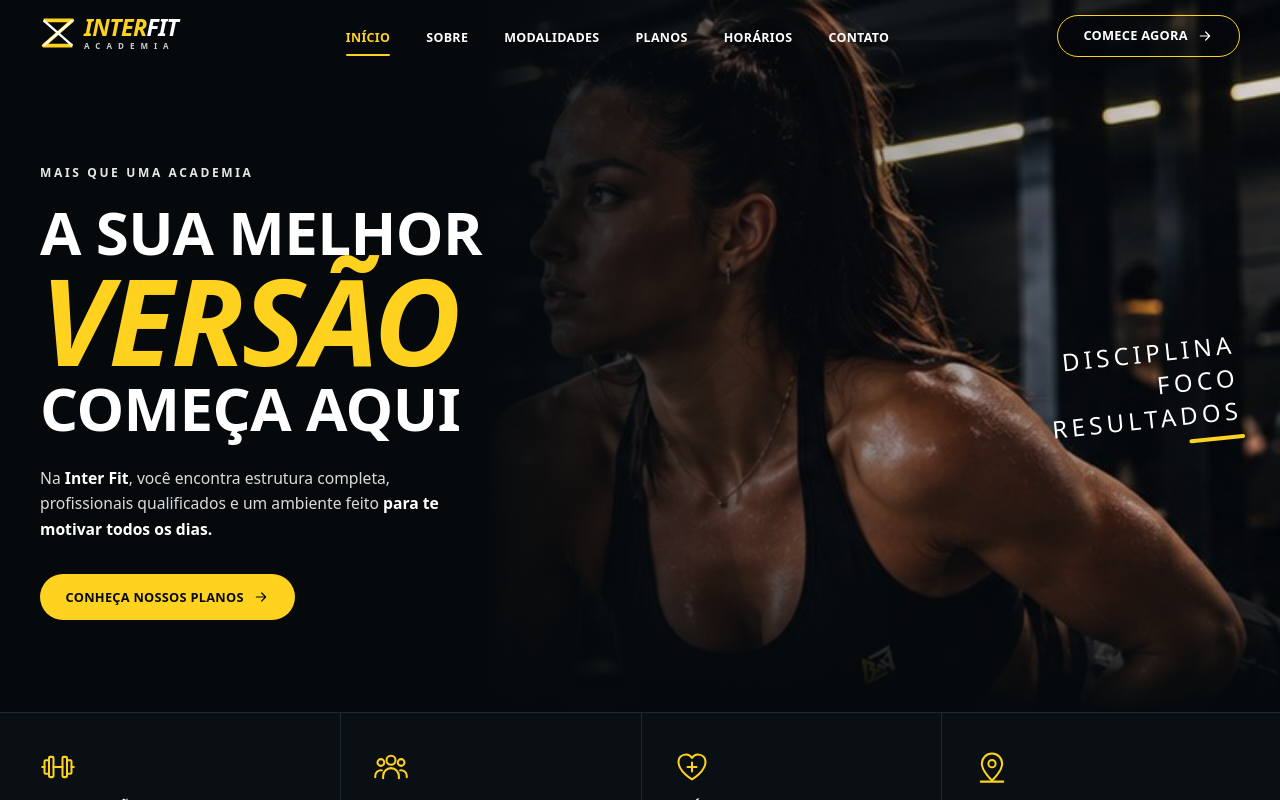
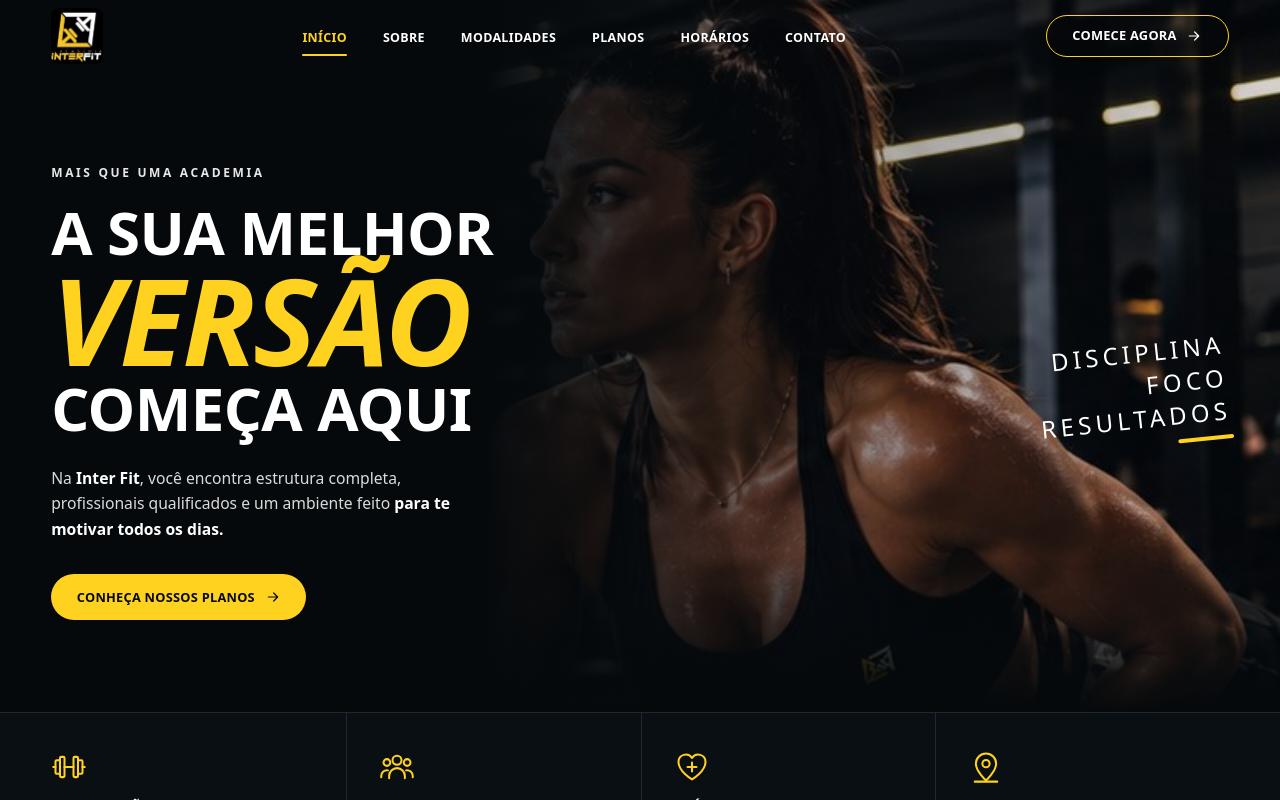
Before and after one commit to amaolisil20-code/interfit-site, a Next.js app: page / in a window 1280 px wide. Shown: the top 800 px of the page. Built offline with nearby package versions, Linux system fonts and the light colour scheme.

Commit message:
Alinha conteúdo mais à esquerda e usa a logo oficial
Co-Authored-By: Claude Sonnet 5.5 <noreply@anthropic.com>

```diff
--- a/src/app/globals.css
+++ b/src/app/globals.css
@@ -66,5 +66,5 @@
   .btn-primary:hover { background: var(--color-brand-600); }
   .btn-outline { border: 1.5px solid var(--color-brand); color: #fff; }
   .btn-outline:hover { background: var(--color-brand); color: var(--color-ink); }
-  .container-x { margin-inline: auto; width: 100%; max-width: 1240px; padding-inline: 1.25rem; }
+  .container-x { margin-inline: auto; width: 100%; max-width: 1680px; padding-inline: clamp(1.25rem, 4vw, 4rem); }
 }
--- a/src/components/Logo.tsx
+++ b/src/components/Logo.tsx
@@ -1,21 +1,18 @@
+import Image from "next/image";
+
 /**
- * Logo provisório recriado em SVG a partir da identidade do Instagram.
- * Substituir pelo arquivo oficial (public/logo.svg) quando a academia enviar.
+ * Logo oficial (public/img/logo.jpg, 105x114 — baixa resolução).
+ * Trocar por SVG/PNG em alta quando a academia enviar.
  */
 export function Logo({ className = "" }: { className?: string }) {
   return (
-    <span className={`inline-flex items-center gap-2 ${className}`} aria-label="Interfit Academia">
-      <svg viewBox="0 0 40 40" className="h-9 w-9 shrink-0" aria-hidden="true">
-        <path d="M4 6h32L4 34h32" fill="none" stroke="var(--color-brand)" strokeWidth="4" strokeLinejoin="round" />
-        <path d="M4 6l32 28M36 6L4 34" fill="none" stroke="#fff" strokeWidth="2.5" />
-      </svg>
-      <span className="flex flex-col leading-none">
-        <span className="text-[1.45rem] font-black italic tracking-tight">
-          <span className="text-brand">INTER</span>
-          <span className="text-white">FIT</span>
-        </span>
-        <span className="mt-0.5 text-[0.5rem] font-semibold tracking-[0.75em] text-white/80">ACADEMIA</span>
-      </span>
-    </span>
+    <Image
+      src="/img/logo.jpg"
+      alt="Interfit Academia"
+      width={105}
+      height={114}
+      priority
+      className={`h-14 w-auto rounded-lg ${className}`}
+    />
   );
 }
```
Also changed, not shown: public/img/logo.jpg (added).
